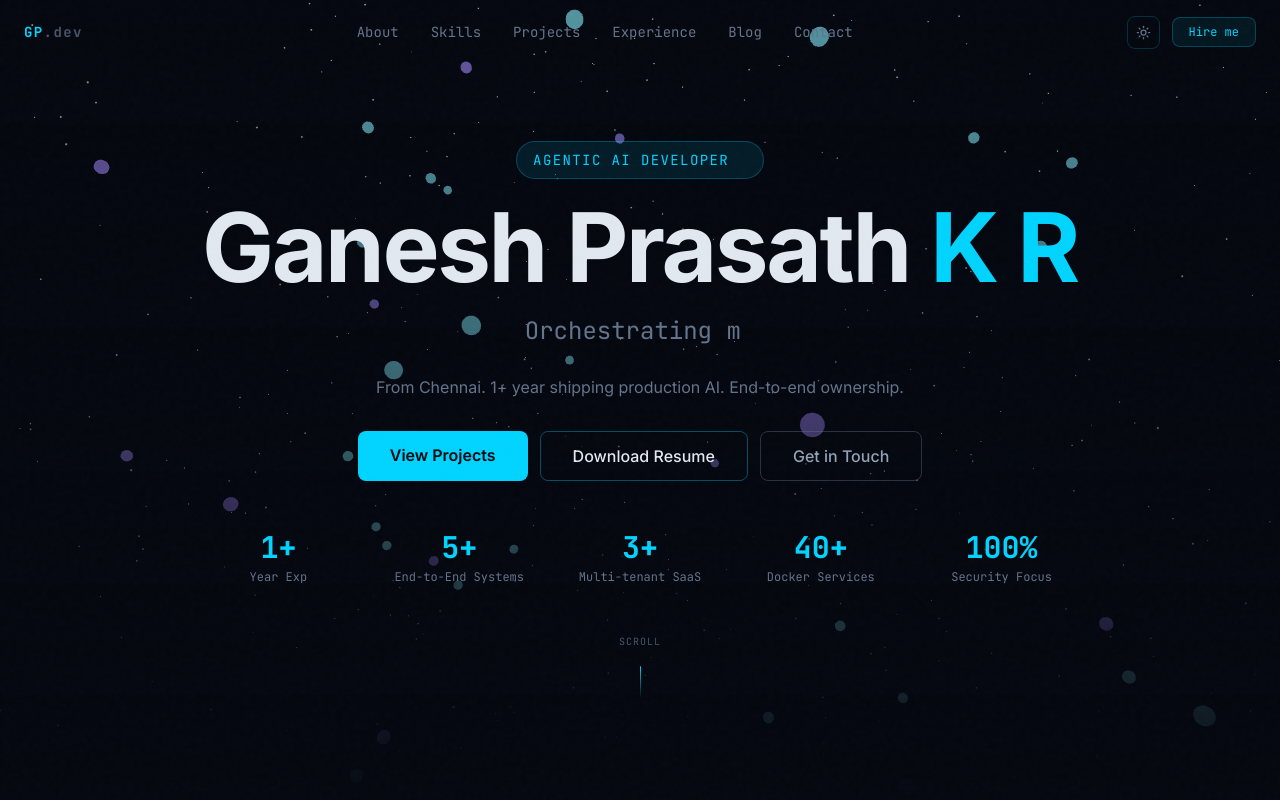
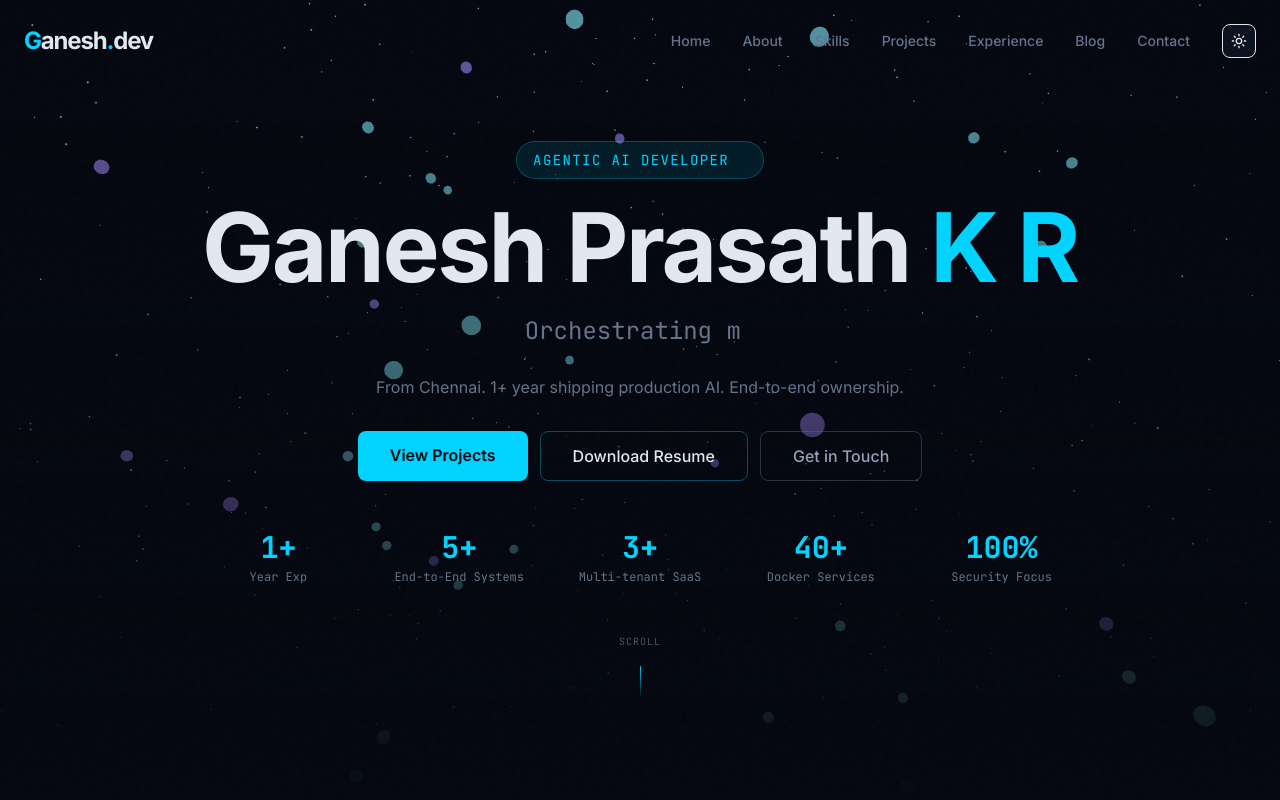
Before and after one commit to ganesh12122/my_porfile, a Next.js app: page / in a window 1280 px wide. Shown: the top 800 px of the page. Built offline with nearby package versions, Linux system fonts and the light colour scheme.

Commit message:
changes in layouts and ai widget

```diff
--- a/src/app/layout.tsx
+++ b/src/app/layout.tsx
@@ -42,7 +42,7 @@ export default function RootLayout({
   return (
     <html lang="en" suppressHydrationWarning>
       <head>
-       <script src="http://localhost:3001/widget.js" data-widget-id="w_xiI2iDqu3BVBckNu14-mFKruu2UZIpo5" async></script>
+       <script src="https://sit-platform.axenza.ai/widget.js" data-widget-id="w_I2pNd61vD6WfCmf0hzSZeGxclnW4Jvbs" async></script>
       </head>
       <body
         className={`${inter.variable} ${jetbrainsMono.variable} font-sans bg-background text-text-primary`}
--- a/src/app/page.tsx
+++ b/src/app/page.tsx
@@ -1,4 +1,3 @@
-import { Navbar } from '@/components/navbar'
 import { Hero } from '@/components/hero'
 import { About } from '@/components/about'
 import { Skills } from '@/components/skills'
@@ -6,28 +5,19 @@ import { Projects } from '@/components/projects'
 import { Experience } from '@/components/experience'
 import { Blog } from '@/components/blog'
 import { Contact } from '@/components/contact'
+import { Navbar } from '@/components/navbar'
 import { Footer } from '@/components/footer'
-
-function Divider() {
-  return <div className="section-divider max-w-7xl mx-auto px-4 sm:px-6" />
-}
 
 export default function Home() {
   return (
-    <main className="relative min-h-screen">
+    <main className="min-h-screen bg-background">
       <Navbar />
       <Hero />
-      <Divider />
       <About />
-      <Divider />
       <Skills />
-      <Divider />
       <Projects />
-      <Divider />
       <Experience />
-      <Divider />
       <Blog />
-      <Divider />
       <Contact />
       <Footer />
     </main>
--- a/src/components/footer.tsx
+++ b/src/components/footer.tsx
@@ -1,38 +1,98 @@
-'use client'
-
-import { Github, Linkedin, Mail } from 'lucide-react'
+import { Github, Linkedin, Mail, MapPin, Phone } from 'lucide-react'
 
 export function Footer() {
   return (
-    <footer className="border-t border-primary/10 py-10">
-      <div className="max-w-7xl mx-auto px-4 sm:px-6 flex flex-col md:flex-row items-center justify-between gap-4">
-        <p className="font-mono text-xs text-text-secondary">
-          © 2026 Ganesh Prasath K R · Built with Next.js + Framer Motion
-        </p>
+    <footer className="bg-surface border-t border-primary/20 py-16">
+      <div className="max-w-7xl mx-auto px-6">
+        <div className="grid grid-cols-1 md:grid-cols-4 gap-12">
+          {/* Brand */}
+          <div className="space-y-4">
+            <h2 className="text-2xl font-bold tracking-tighter">
+              <span className="text-primary">G</span>anesh<span className="text-primary">.</span>dev
+            </h2>
+            <p className="text-text-secondary text-sm leading-relaxed">
+              Building production-grade AI systems with a focus on scalability, security, and real-world impact.
+            </p>
+            <div className="flex gap-4">
+              <a href="https://github.com" target="_blank" rel="noopener noreferrer" className="text-text-secondary hover:text-primary transition-colors">
+                <Github className="w-5 h-5" />
+              </a>
+              <a href="https://www.linkedin.com/in/ganesh-prasath-k-r-301523309/" target="_blank" rel="noopener noreferrer" className="text-text-secondary hover:text-primary transition-colors">
+                <Linkedin className="w-5 h-5" />
+              </a>
+              <a href="mailto:ganeshprasath12122@gmail.com" className="text-text-secondary hover:text-primary transition-colors">
+                <Mail className="w-5 h-5" />
+              </a>
+            </div>
+          </div>
 
-        <div className="flex items-center gap-4">
-          <a
-            href="https://github.com/ganesh12122"
-            target="_blank"
-            rel="noopener noreferrer"
-            className="text-text-secondary hover:text-primary transition-colors"
-          >
-            <Github size={18} />
-          </a>
-          <a
-            href="https://linkedin.com/in/ganesh-prasath-k-r-301523309"
-            target="_blank"
-            rel="noopener noreferrer"
-            className="text-text-secondary hover:text-primary transition-colors"
-          >
-            <Linkedin size={18} />
-          </a>
-          <a
-            href="mailto:ganeshprasath12122@gmail.com"
-            className="text-text-secondary hover:text-primary transition-colors"
-          >
-            <Mail size={18} />
-          </a>
+          {/* Quick Links */}
+          <div>
+            <h3 className="text-lg font-bold text-text-primary mb-6">Quick Links</h3>
+            <ul className="space-y-3">
+              {['Home', 'About', 'Skills', 'Projects', 'Experience', 'Blog', 'Contact'].map((link) => (
+                <li key={link}>
+                  <a href={`#${link.toLowerCase()}`} className="text-text-secondary hover:text-primary transition-colors">
+                    {link}
+                  </a>
+                </li>
+              ))}
+            </ul>
+          </div>
+
+          {/* Contact Info */}
+          <div>
+            <h3 className="text-lg font-bold text-text-primary mb-6">Contact</h3>
+            <ul className="space-y-4">
+              <li className="flex items-start gap-3">
+                <MapPin className="w-5 h-5 text-primary shrink-0" />
+                <span className="text-text-secondary text-sm">Chennai, Tamil Nadu, India</span>
+              </li>
+              <li className="flex items-center gap-3">
+                <Phone className="w-5 h-5 text-primary shrink-0" />
+                <span className="text-text-secondary text-sm">+91 8778196537</span>
+              </li>
+              <li className="flex items-center gap-3">
+                <Mail className="w-5 h-5 text-primary shrink-0" />
+                <span className="text-text-secondary text-sm">ganeshprasath12122@gmail.com</span>
+              </li>
+            </ul>
+          </div>
+
+          {/* Stats */}
+          <div>
+            <h3 className="text-lg font-bold text-text-primary mb-6">Stats</h3>
+            <div className="space-y-4">
+              <div>
+                <span className="text-3xl font-bold text-primary">1+</span>
+                <span className="text-text-secondary ml-2">Year Production AI</span>
+              </div>
+              <div>
+                <span className="text-3xl font-bold text-primary">4+</span>
+                <span className="text-text-secondary ml-2">Systems Shipped</span>
+              </div>
+              <div>
+                <span className="text-3xl font-bold text-primary">3,000+</span>
+                <span className="text-text-secondary ml-2">Requests/Day</span>
+              </div>
+              <div>
+                <span className="text-3xl font-bold text-primary">$0</span>
+                <span className="text-text-secondary ml-2">API Cost Saved</span>
+              </div>
+            </div>
+          </div>
+        </div>
+
+        {/* Bottom */}
+        <div className="mt-16 pt-8 border-t border-primary/20 flex flex-col md:flex-row items-center justify-between gap-4">
+          <p className="text-text-secondary text-sm">
+            © {new Date().getFullYear()} Ganesh Prasath K R. All rights reserved.
+          </p>
+          <div className="group cursor-pointer">
+            <p className="text-text-secondary text-sm hover:text-primary transition-colors">
+              // built with intention, not a template
+            </p>
+          </div>
         </div>
       </div>
     </footer>
--- a/src/components/navbar.tsx
+++ b/src/components/navbar.tsx
@@ -3,144 +3,156 @@
 import { useState, useEffect } from 'react'
 import { motion, AnimatePresence } from 'framer-motion'
 import { useTheme } from '@/components/theme-provider'
-import { Sun, Moon, Menu, X } from 'lucide-react'
-
-const navLinks = [
-  { label: 'About', href: '#about' },
-  { label: 'Skills', href: '#skills' },
-  { label: 'Projects', href: '#projects' },
-  { label: 'Experience', href: '#experience' },
-  { label: 'Blog', href: '#blog' },
-  { label: 'Contact', href: '#contact' },
-]
+import { Menu, X, Moon, Sun } from 'lucide-react'
 
 export function Navbar() {
+  const [isScrolled, setIsScrolled] = useState(false)
+  const [isMobileMenuOpen, setIsMobileMenuOpen] = useState(false)
   const { theme, toggleTheme } = useTheme()
-  const [scrolled, setScrolled] = useState(false)
-  const [menuOpen, setMenuOpen] = useState(false)
 
   useEffect(() => {
-    const onScroll = () => setScrolled(window.scrollY > 60)
-    window.addEventListener('scroll', onScroll)
-    return () => window.removeEventListener('scroll', onScroll)
+    const handleScroll = () => {
+      setIsScrolled(window.scrollY > 50)
+    }
+    window.addEventListener('scroll', handleScroll)
+    return () => window.removeEventListener('scroll', handleScroll)
   }, [])
 
-  const handleNav = (e: React.MouseEvent<HTMLAnchorElement>, href: string) => {
-    e.preventDefault()
-    setMenuOpen(false)
-    const id = href.replace('#', '')
-    const el = document.getElementById(id)
-    if (!el) return
-    const navHeight = 64
-    const top = el.getBoundingClientRect().top + window.scrollY - navHeight
-    window.scrollTo({ top, behavior: 'smooth' })
-  }
+  const navLinks = [
+    { name: 'Home', href: '#home' },
+    { name: 'About', href: '#about' },
+    { name: 'Skills', href: '#skills' },
+    { name: 'Projects', href: '#projects' },
+    { name: 'Experience', href: '#experience' },
+    { name: 'Blog', href: '#blog' },
+    { name: 'Contact', href: '#contact' },
+  ]
 
   return (
-    <motion.header
-      initial={{ y: -80, opacity: 0 }}
-      animate={{ y: 0, opacity: 1 }}
-      transition={{ duration: 0.5 }}
+    <motion.nav
+      initial={{ y: -100 }}
+      animate={{ y: 0 }}
       className={`fixed top-0 left-0 right-0 z-50 transition-all duration-300 ${
-        scrolled
-          ? 'bg-background/85 backdrop-blur-md border-b border-primary/10 shadow-[0_1px_20px_rgba(0,0,0,0.3)]'
-          : ''
+        isScrolled ? 'bg-background/80 backdrop-blur-md border-b border-primary/10 py-3' : 'bg-transparent py-6'
       }`}
     >
-      <div className="max-w-7xl mx-auto px-4 sm:px-6 h-14 sm:h-16 flex items-center justify-between">
-
+      <div className="max-w-7xl mx-auto px-6 flex items-center justify-between">
         {/* Logo */}
-        <a href="#" className="font-mono font-bold tracking-widest text-sm" style={{ color: scrolled ? 'var(--primary)' : '#00d4ff' }}>
-          GP<span style={{ color: scrolled ? 'var(--text-secondary)' : '#475569' }}>.dev</span>
-        </a>
+        <motion.a
+          href="#home"
+          className="text-2xl font-bold tracking-tighter"
+          whileHover={{ scale: 1.05 }}
+          transition={{ duration: 0.2 }}
+        >
+          <span className="text-primary">G</span>anesh<span className="text-primary">.</span>dev
+        </motion.a>
 
         {/* Desktop Nav */}
-        <nav className="hidden md:flex items-center gap-6 lg:gap-8">
-          {navLinks.map(link => (
-            <a
-              key={link.href}
+        <div className="hidden md:flex items-center gap-8">
+          {navLinks.map((link, index) => (
+            <motion.a
+              key={index}
               href={link.href}
-              onClick={e => handleNav(e, link.href)}
-              className="font-mono text-sm transition-colors duration-200 hover:text-primary"
-              style={{ color: scrolled ? 'var(--text-secondary)' : '#64748b' }}
+              className="text-sm font-medium text-text-secondary hover:text-primary transition-colors"
+              whileHover={{ y: -2 }}
+              transition={{ duration: 0.2 }}
             >
-              {link.label}
-            </a>
+              {link.name}
+            </motion.a>
           ))}
-        </nav>
 
-        {/* Right Controls */}
-        <div className="flex items-center gap-2 sm:gap-3">
+          {/* Theme Toggle */}
           <button
             onClick={toggleTheme}
-            className="p-2 rounded-lg border transition-all duration-200"
-            style={{
-              borderColor: scrolled ? 'rgba(var(--primary-rgb, 0,212,255), 0.2)' : 'rgba(0,212,255,0.2)',
-              color: scrolled ? 'var(--text-secondary)' : '#64748b',
-            }}
+            className="p-2 rounded-lg bg-surface border border-primary/20 text-text-primary hover:text-primary transition-colors"
             aria-label="Toggle theme"
           >
-            {theme === 'dark' ? <Sun size={15} /> : <Moon size={15} />}
+            {theme === 'dark' ? <Sun className="w-4 h-4" /> : <Moon className="w-4 h-4" />}
           </button>
 
-          <a
-            href="#contact"
-            className="hidden md:inline-flex px-3 lg:px-4 py-1.5 rounded-lg font-mono text-xs transition-all duration-200 border"
-            style={{
-              background: 'rgba(0,212,255,0.08)',
-              borderColor: 'rgba(0,212,255,0.25)',
-              color: '#00d4ff',
-            }}
+          {/* Mobile Menu Button */}
+          <button
+            onClick={() => setIsMobileMenuOpen(true)}
+            className="md:hidden p-2 text-text-primary"
           >
-            Hire me
-          </a>
+            <Menu className="w-6 h-6" />
+          </button>
+        </div>
 
+        {/* Mobile Menu Button (Desktop) */}
+        <div className="md:hidden flex items-center gap-4">
           <button
-            className="md:hidden p-2 transition-colors"
-            onClick={() => setMenuOpen(!menuOpen)}
-            style={{ color: scrolled ? 'var(--text-secondary)' : '#64748b' }}
-            aria-label="Menu"
+            onClick={toggleTheme}
+            className="p-2 rounded-lg bg-surface border border-primary/20 text-text-primary hover:text-primary transition-colors"
           >
-            {menuOpen ? <X size={20} /> : <Menu size={20} />}
+            {theme === 'dark' ? <Sun className="w-4 h-4" /> : <Moon className="w-4 h-4" />}
+          </button>
+          <button
+            onClick={() => setIsMobileMenuOpen(true)}
+            className="p-2 text-text-primary"
+          >
+            <Menu className="w-6 h-6" />
           </button>
         </div>
       </div>
 
-      {/* Mobile Menu */}
+      {/* Mobile Menu Overlay */}
       <AnimatePresence>
-        {menuOpen && (
-          <motion.div
-            initial={{ opacity: 0, height: 0 }}
-            animate={{ opacity: 1, height: 'auto' }}
-            exit={{ opacity: 0, height: 0 }}
-            transition={{ duration: 0.2 }}
-            className="md:hidden overflow-hidden"
-            style={{ background: 'rgba(5,8,16,0.97)', borderBottom: '1px solid rgba(0,212,255,0.1)' }}
-          >
-            <nav className="flex flex-col px-4 py-4 gap-1">
-              {navLinks.map(link => (
-                <a
-                  key={link.href}
-                  href={link.href}
-                  onClick={e => handleNav(e, link.href)}
-                  className="font-mono text-sm py-3 px-3 rounded-lg transition-colors hover:text-primary hover:bg-primary/5"
-                  style={{ color: '#64748b' }}
+        {isMobileMenuOpen && (
+          <>
+            <motion.div
+              initial={{ opacity: 0 }}
+              animate={{ opacity: 1 }}
+              exit={{ opacity: 0 }}
+              onClick={() => setIsMobileMenuOpen(false)}
+              className="fixed inset-0 bg-black/50 backdrop-blur-sm z-50"
+            />
+            <motion.div
+              initial={{ x: '100%' }}
+              animate={{ x: 0 }}
+              exit={{ x: '100%' }}
+              transition={{ type: 'spring', damping: 25, stiffness: 200 }}
+              className="fixed top-0 right-0 h-full w-full max-w-md bg-background border-l border-primary/20 z-50 p-6"
+            >
+              <div className="flex items-center justify-between mb-8">
+                <span className="text-xl font-bold text-text-primary">Menu</span>
+                <button
+                  onClick={() => setIsMobileMenuOpen(false)}
+                  className="p-2 text-text-secondary hover:text-text-primary transition-colors"
                 >
-                  {link.label}
-                </a>
-              ))}
-              <a
-                href="#contact"
-                onClick={e => handleNav(e, '#contact')}
-                className="mt-2 mx-3 py-3 text-center rounded-lg font-mono text-sm border"
-                style={{ background: 'rgba(0,212,255,0.08)', borderColor: 'rgba(0,212,255,0.25)', color: '#00d4ff' }}
-              >
-                Hire me
-              </a>
-            </nav>
-          </motion.div>
+                  <X className="w-6 h-6" />
+                </button>
+              </div>
+
+              <div className="flex flex-col gap-4">
+                {navLinks.map((link, index) => (
+                  <motion.a
+                    key={index}
+                    href={link.href}
+                    onClick={() => setIsMobileMenuOpen(false)}
+                    className="text-lg font-medium text-text-primary hover:text-primary transition-colors"
+                    initial={{ opacity: 0, x: 20 }}
+                    animate={{ opacity: 1, x: 0 }}
+                    transition={{ delay: index * 0.1 }}
+                  >
+                    {link.name}
+                  </motion.a>
+                ))}
+
+                <div className="pt-6 border-t border-primary/20">
+                  <button
+                    onClick={toggleTheme}
+                    className="flex items-center gap-3 p-3 bg-surface border border-primary/20 rounded-lg w-full justify-center"
+                  >
+                    {theme === 'dark' ? <Sun className="w-5 h-5 text-primary" /> : <Moon className="w-5 h-5 text-primary" />}
+                    <span className="text-text-primary">Switch to {theme === 'dark' ? 'Light' : 'Dark'} Mode</span>
+                  </button>
+                </div>
+              </div>
+            </motion.div>
+          </>
         )}
       </AnimatePresence>
-    </motion.header>
+    </motion.nav>
   )
 }
```
Also changed, not shown: faq.json (added, +74 -0 lines).
